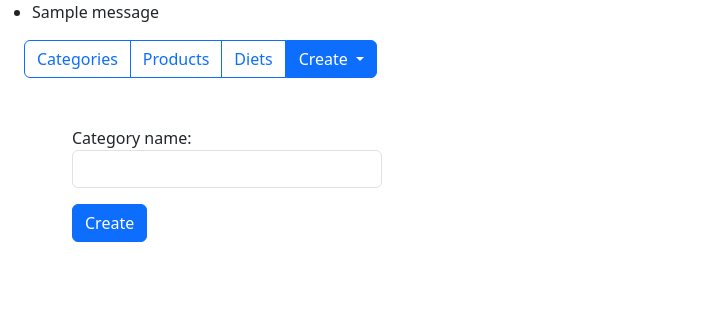
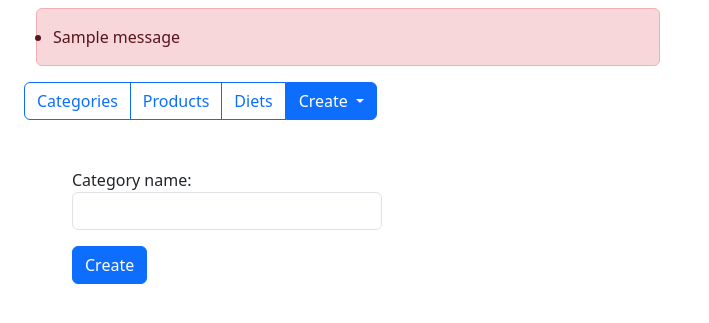
Before and after one commit to Michael322312/cuisiner_project, a Django app: page /create_category/ in a window 1280 px wide. Shown: the part 89-412 px from the top of the page, without its empty margins (0-709 px from the left). Run offline with Django 5.2, Linux system fonts and the light colour scheme; a user stored in the database is signed in; tables that the repository leaves empty hold one stand-in row (values such as "Sample post"); grey boxes marked "Sample" are stand-in pictures; one stand-in notice (Sample message) is shown; some libraries are stand-ins or nearby versions.

Commit message:
Changed alert show

```diff
--- a/templates/base.html
+++ b/templates/base.html
@@ -106,7 +106,9 @@
     {% if messages %}
         <ul class="messages">
             {% for message in messages %}
-                <li{% if message.tags %} class="{{ message.tags }}"{% endif %}>{{ message }}</li>
+                <div class="alert alert-danger w-50 mt-2 ms-1" role="alert">
+                    <li{% if message.tags %} class="{{ message.tags }}"{% endif %}>{{ message }}</li>
+                </div>
             {% endfor %}
         </ul>
     {% endif %}
```
